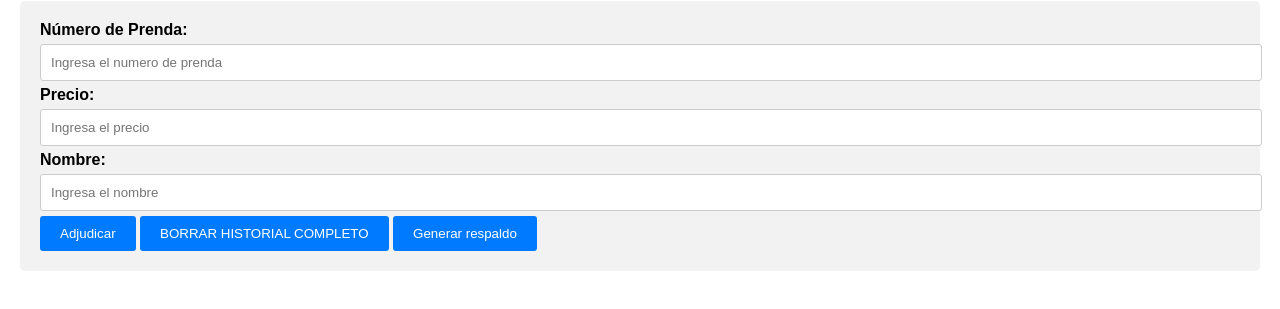
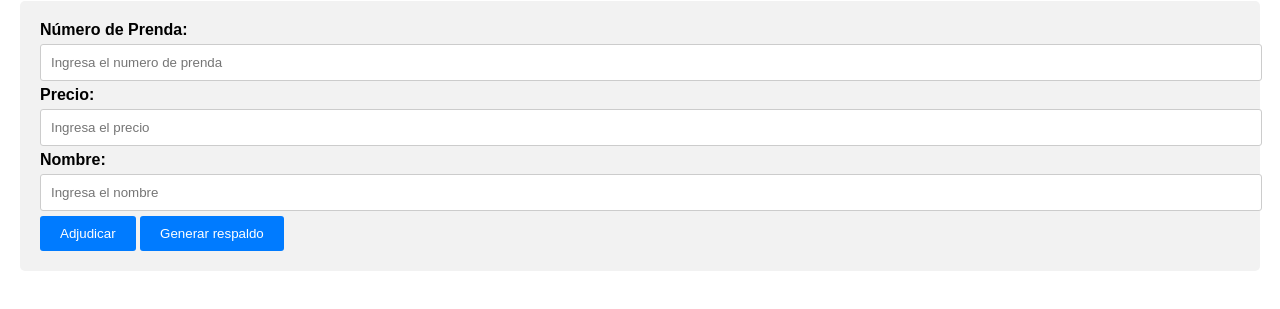
Before and after one commit to y1np1/webmama, a plain HTML site: page index.html in a window 1280 px wide. Shown: the part 99-408 px from the top of the page. Drawn offline with Linux system fonts and the light colour scheme.

Commit message:
index.html

```diff
--- a/index.html
+++ b/index.html
@@ -19,7 +19,7 @@
         <input type="text" id="nombre" placeholder="Ingresa el nombre">
 
         <button onclick="addOrder()">Adjudicar</button>
-        <button onclick="clearHistory()">BORRAR HISTORIAL COMPLETO</button>
+        <!-- <button onclick="clearHistory()">BORRAR HISTORIAL COMPLETO</button> -->
         <button onclick="generateTxtFile()">Generar respaldo</button>
 
     </div>
```
